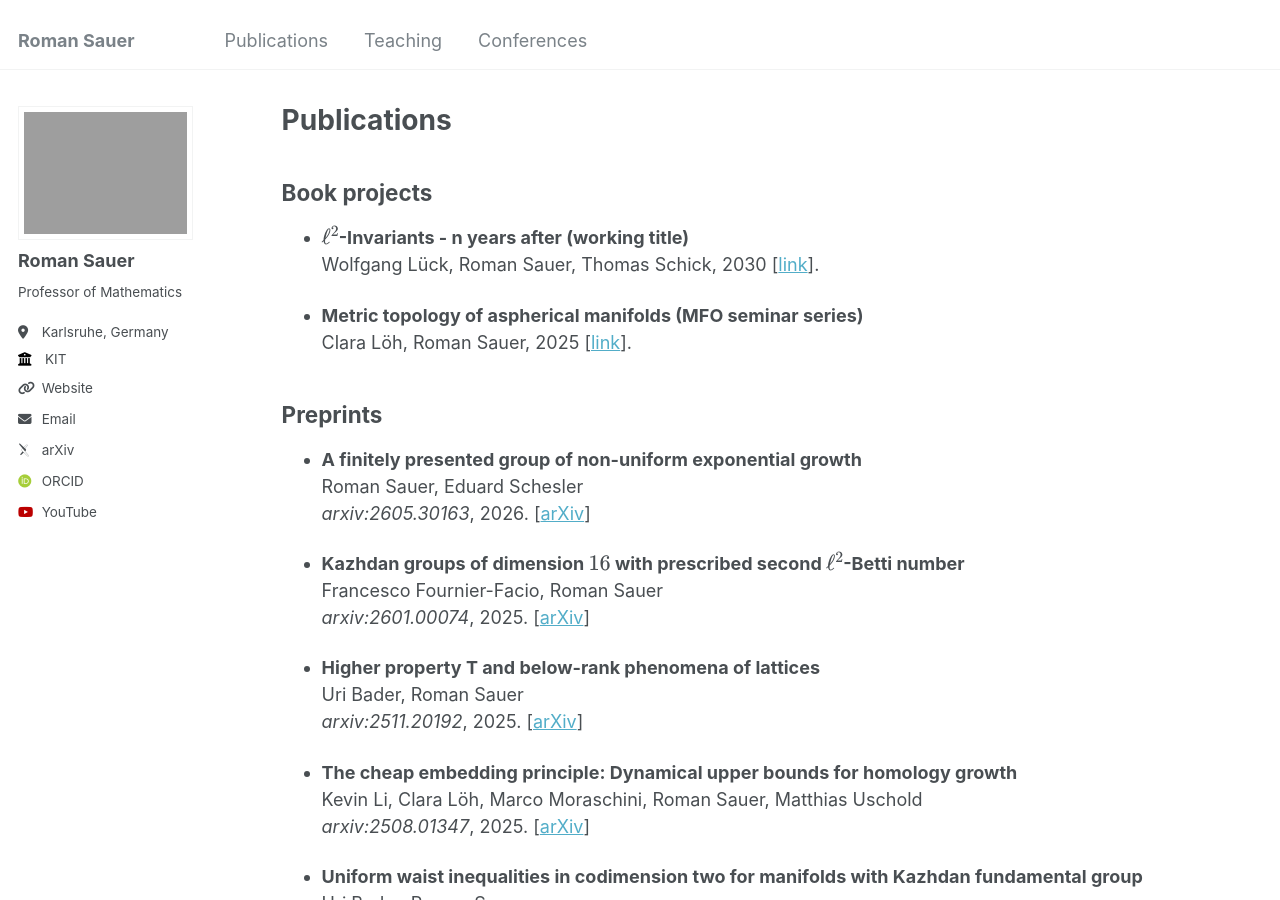
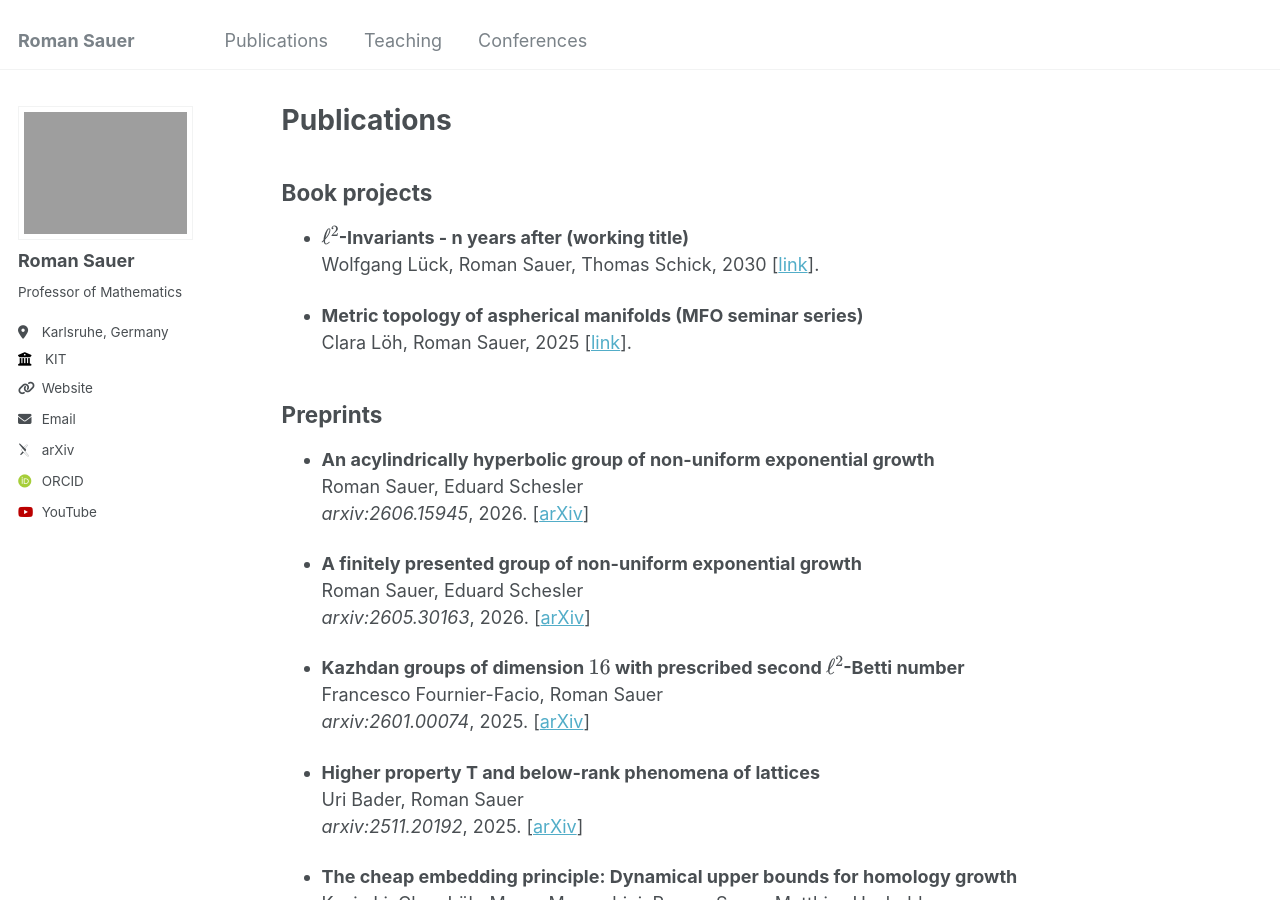
Before and after one commit to hydeparksa/hydeparksa.github.io, a Jekyll site: the page built from _pages/papers.md, in a window 1280 px wide and 900 px high. Built offline with Jekyll 4.4.1, drawn with Linux system fonts in a browser that asks for light colours; some web fonts are replaced; formulas are drawn with MathJax 3.

Commit message:
neue pUblikation, update grk

```diff
--- a/_data/preprints.yml
+++ b/_data/preprints.yml
@@ -1,3 +1,11 @@
+
+- title: "An acylindrically hyperbolic group of non-uniform exponential growth"
+  authors: "Roman Sauer, Eduard Schesler"
+  arxiv: "2606.15945"
+  year: 2026
+  url: "https://arxiv.org/abs/2606.15945"
+
+
 
 - title: "A finitely presented group of non-uniform exponential growth"
   authors: "Roman Sauer, Eduard Schesler"
```
Also changed, not shown: _pages/about.md (+1 -3 lines).
